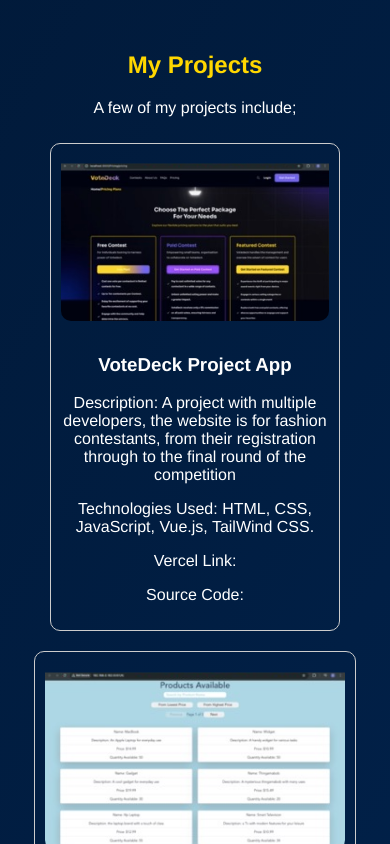
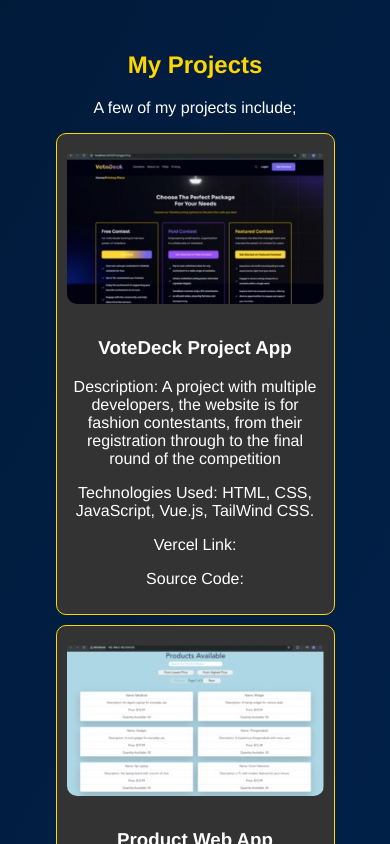
Before and after one commit to Softdera/dera-portfolio, a Vue app: page / in a window 390 px wide. Shown: the part 3180-4024 px from the top of the page. Built offline with nearby package versions, Linux system fonts and the light colour scheme.

Commit message:
seven commit

```diff
--- a/src/components/Projects.vue
+++ b/src/components/Projects.vue
@@ -131,7 +131,7 @@
   }
 
   .project {
-    border: 1px solid #ccc;
+    border: 1px solid gold;
     border-radius: 10px;
     margin: 10px;
     padding: 10px;
@@ -163,5 +163,49 @@
   h2{
     color: gold;
   }
+  .projects {
+  display: flex;
+  flex-wrap: wrap;
+  justify-content: center;
+  gap: 20px; /* Space between items */
+  color: #fff;
+}
 
-  </style>
+.project {
+  border: 1px solid gold;
+  border-radius: 10px;
+  padding: 10px;
+  text-align: center;
+  background-color: #333;
+  flex: 1 1 300px;
+  max-width: 400px;
+  box-sizing: border-box;
+}
+
+.project img {
+  max-width: 100%;
+  height: auto;
+  border-radius: 10px;
+  margin-bottom: 10px;
+}
+
+.cropped-image {
+  width: 100%;
+  height: auto;
+  position: relative;
+  clip-path: inset(10px 0 0 0);
+}
+
+@media (max-width: 600px) {
+  .projects {
+    gap: 10px;
+  }
+  .project {
+    flex: none;
+    width: 90%;
+    max-width: none;
+    margin: 0 auto;
+}
+}
+
+</style>
```
